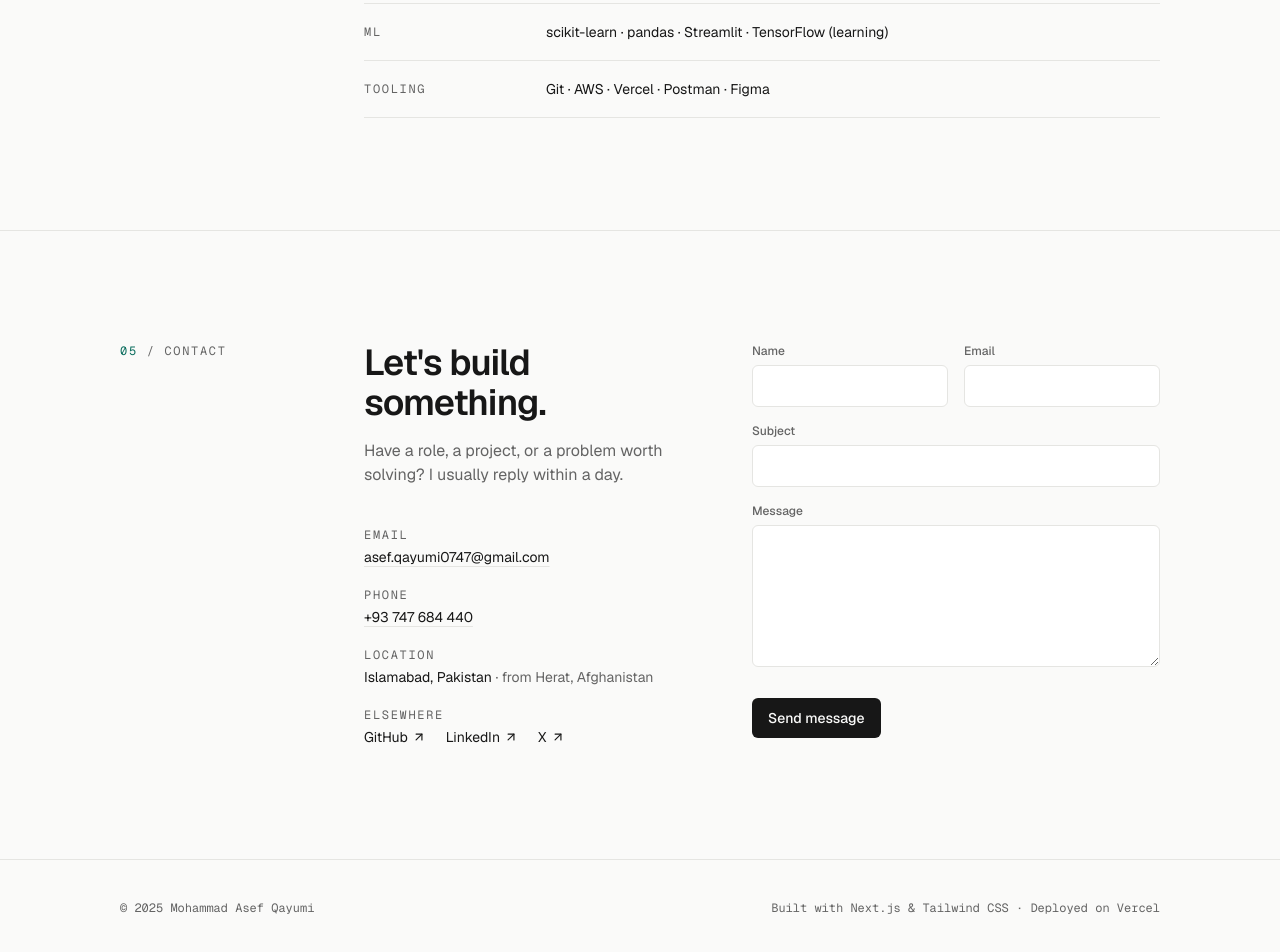
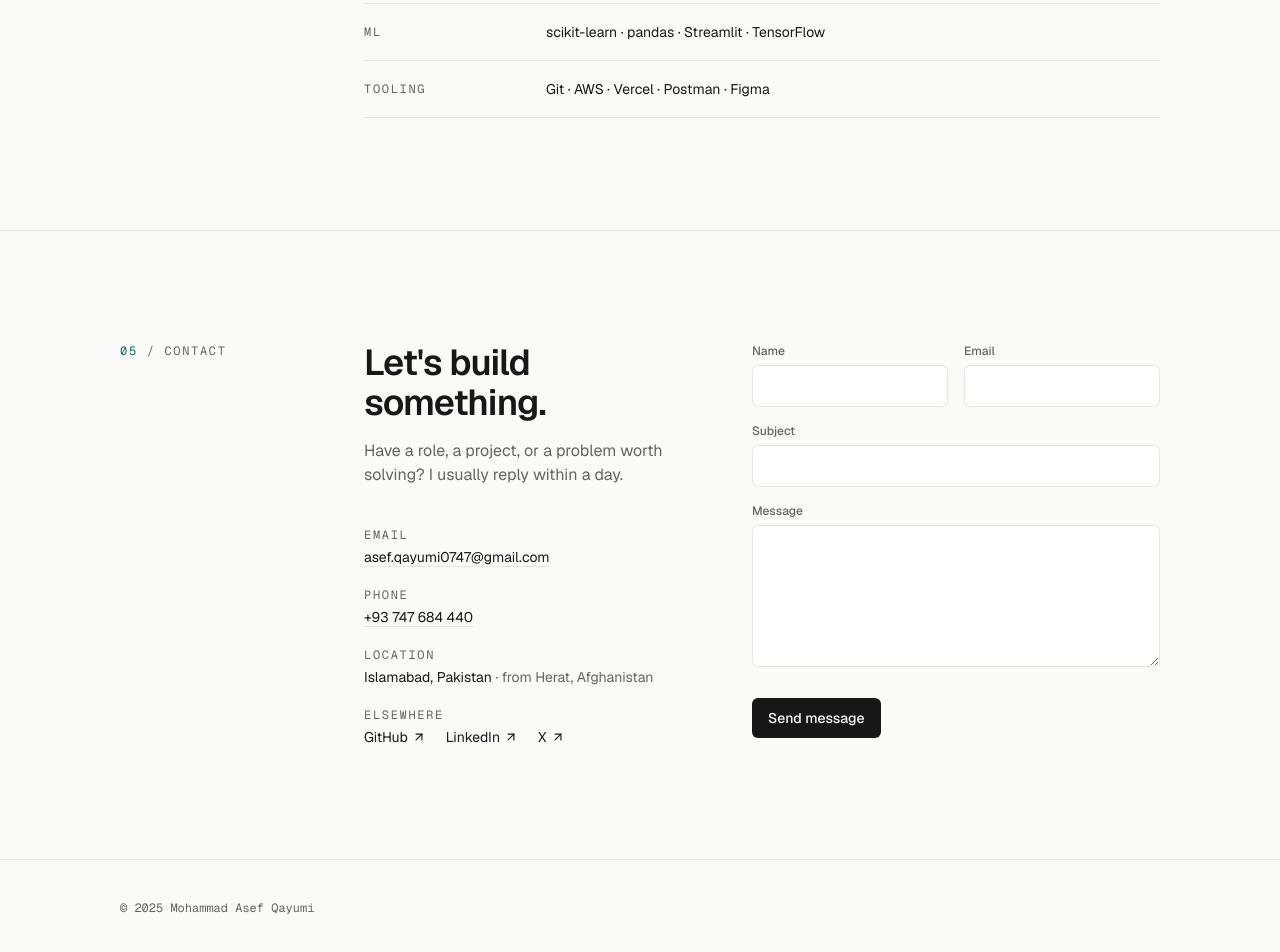
Before and after one commit to MohAsef-Qayumi/Myportfolio, a Next.js app: page / in a window 1280 px wide. Shown: the part 4063-5015 px from the top of the page. Built offline with nearby package versions, Linux system fonts and the light colour scheme.

Commit message:
content: simplify footer and update ML skills

```diff
--- a/src/components/footer.tsx
+++ b/src/components/footer.tsx
@@ -3,11 +3,10 @@ import { profile } from "@/data/profile"
 export function Footer() {
   return (
     <footer className="border-t border-line py-10">
-      <div className="container flex flex-col justify-between gap-2 font-mono text-xs text-muted sm:flex-row">
+      <div className="container font-mono text-xs text-muted">
         <p>
           © {new Date().getFullYear()} {profile.name}
         </p>
-        <p>Built with Next.js & Tailwind CSS · Deployed on Vercel</p>
       </div>
     </footer>
   )
--- a/src/data/profile.ts
+++ b/src/data/profile.ts
@@ -159,6 +159,6 @@ export const skills: { group: string; items: string[] }[] = [
   { group: "Backend", items: ["Node.js", "Express", "Spring", "Hibernate", "REST APIs"] },
   { group: "Data", items: ["MongoDB", "PostgreSQL", "Firebase / Firestore"] },
   { group: "Mobile", items: ["Flutter", "Firebase Auth", "Push notifications"] },
-  { group: "ML", items: ["scikit-learn", "pandas", "Streamlit", "TensorFlow (learning)"] },
+  { group: "ML", items: ["scikit-learn", "pandas", "Streamlit", "TensorFlow"] },
   { group: "Tooling", items: ["Git", "AWS", "Vercel", "Postman", "Figma"] },
 ]
```
